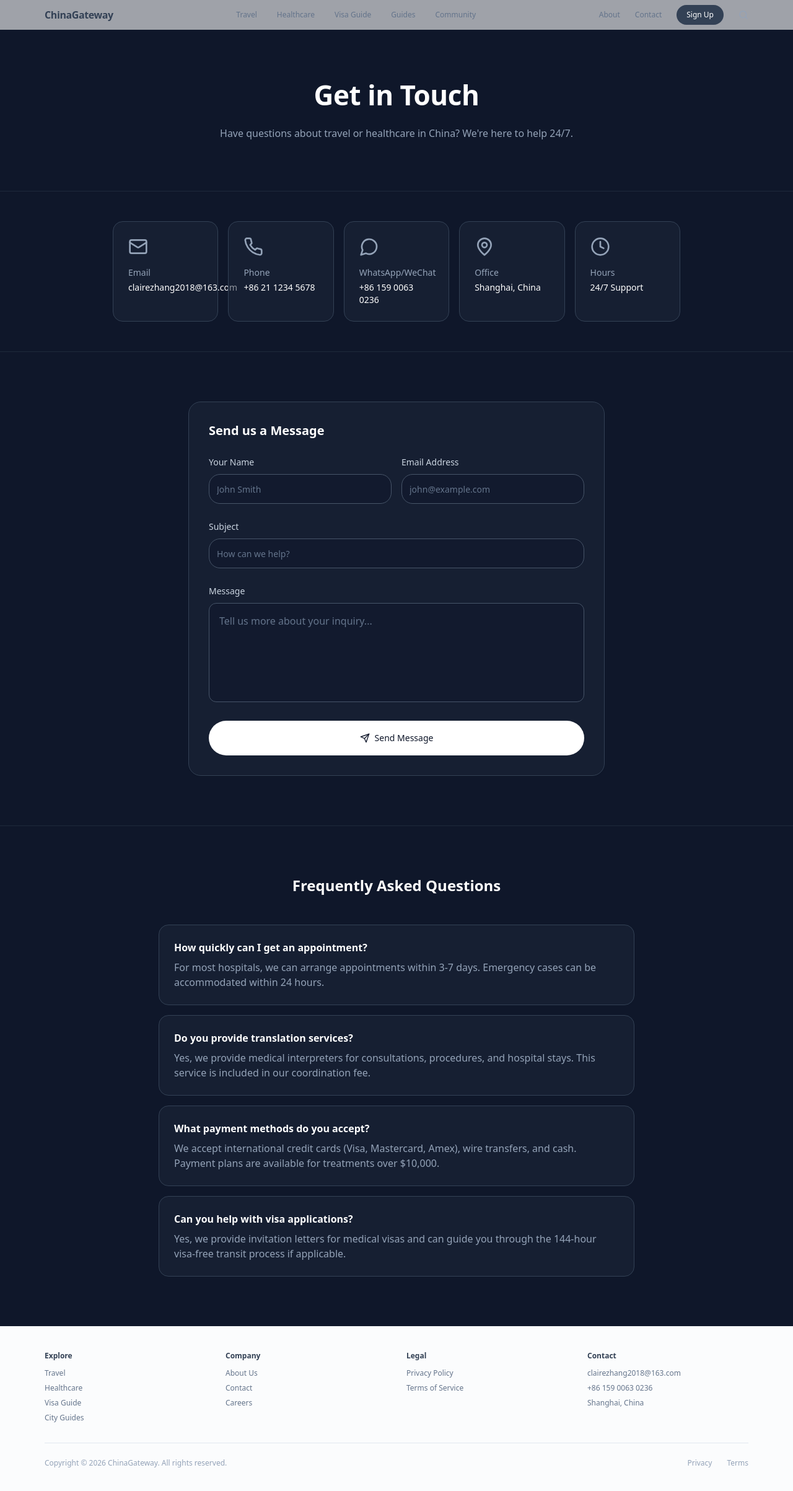
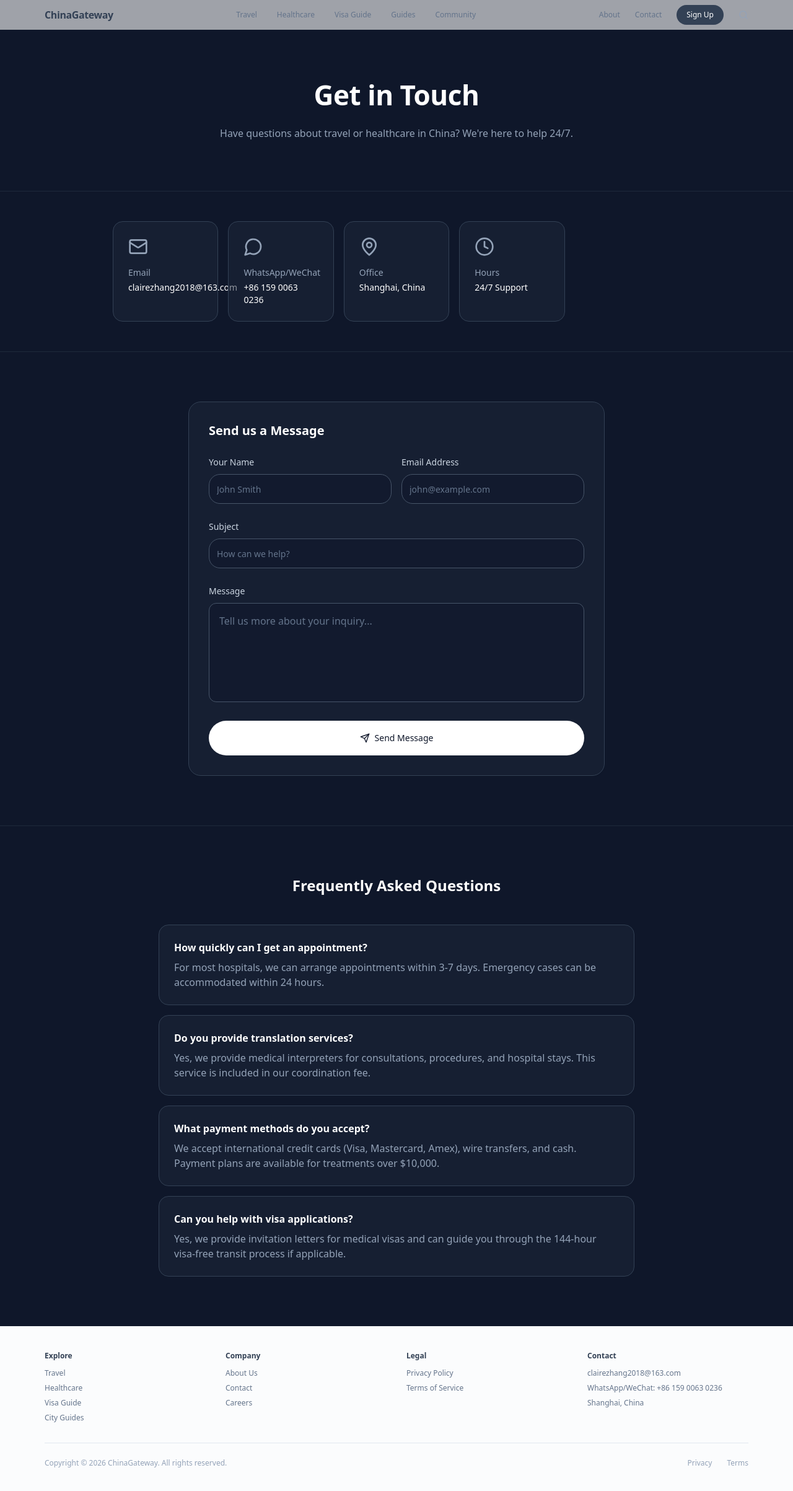
Before and after one commit to Claire123/chinagateway, a Next.js app: page /contact in a window 1280 px wide. Shown: the top 2406 px of the page at 62% size. Built offline with nearby package versions, Linux system fonts and the light colour scheme.

Commit message:
Remove Phone from Contact page, update Footer contact info

```diff
--- a/components/contact-content.tsx
+++ b/components/contact-content.tsx
@@ -12,12 +12,6 @@ const contactInfo = [
     label: 'Email',
     value: 'clairezhang2018@163.com',
     href: 'mailto:clairezhang2018@163.com',
-  },
-  {
-    icon: Phone,
-    label: 'Phone',
-    value: '+86 21 1234 5678',
-    href: 'tel:+862112345678',
   },
   {
     icon: MessageCircle,
--- a/components/footer.tsx
+++ b/components/footer.tsx
@@ -71,7 +71,7 @@ export function Footer() {
             <h3 className="font-semibold text-slate-700 mb-3">Contact</h3>
             <ul className="space-y-2">
               <li>clairezhang2018@163.com</li>
-              <li>+86 159 0063 0236</li>
+              <li>WhatsApp/WeChat: +86 159 0063 0236</li>
               <li>Shanghai, China</li>
             </ul>
           </div>
```
Also changed, not shown: public/sw.js.
